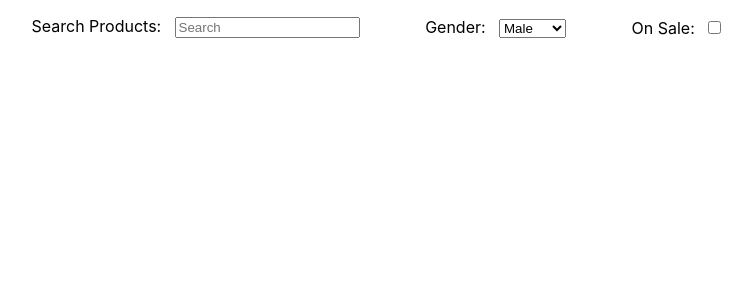
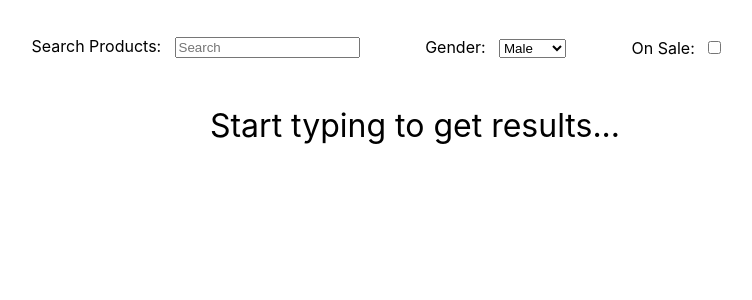
Before and after one commit to aethelz/react-dynamic-search, a React (Create React App) app: page / in a window 1280 px wide. Shown: the top 300 px of the page, without its empty margins (257-1009 px from the left). Built offline with nearby package versions, Linux system fonts and the light colour scheme.

Commit message:
Sanitize item data

```diff
--- /dev/null
+++ b/src/App/StartTyping/StartTyping.module.scss
@@ -0,0 +1,6 @@
+.wrapper {
+  width: 100%;
+  text-align: center;
+  font-size: 2em;
+  padding: 1em;
+}
--- /dev/null
+++ b/src/App/StartTyping/index.tsx
@@ -0,0 +1,9 @@
+import styles from './StartTyping.module.scss';
+
+const StartTyping = () => (
+  <div className={styles.wrapper}>
+    Start typing to get results...
+  </div>
+);
+
+export default StartTyping;
--- a/src/App/index.tsx
+++ b/src/App/index.tsx
@@ -2,12 +2,13 @@ import { useState, useMemo } from "react";
 import styles from "./App.module.scss";
 
 import type { Gender, Item } from "../shared/types";
-import { contains } from "../shared/utils";
+import { isSubstring, isItem } from "../shared/utils";
 
 import data from "../shared/data.json";
 
 import Wrapper from "../Wrapper";
 import Grid from "../Grid";
+import StartTyping from "./StartTyping";
 
 function App() {
   const [filter, setFilter] = useState("");
@@ -17,7 +18,8 @@ function App() {
   const showGrid = filter !== "";
   const filters: ((item: Item) => boolean)[] = useMemo(
     () => [
-      ({ title }) => contains(title, filter),
+      isItem,
+      ({ title }) => isSubstring(title, filter),
       ({ price, sale_price }) => !onSaleOnly || sale_price < price,
       ({ gender }) => !genders.length || genders.includes(gender),
     ],
@@ -70,6 +72,7 @@ function App() {
       </header>
 
       <main>
+        {!showGrid && <StartTyping />}
         {showGrid && <Grid data={data as Item[]} filters={filters} />}
       </main>
     </Wrapper>
--- a/src/Grid/index.tsx
+++ b/src/Grid/index.tsx
@@ -1,4 +1,5 @@
 import type { Item } from "../shared/types";
+import { paginationLimit } from "../shared/CONSTANTS";
 import { useMemo } from "react";
 import styles from "./Grid.module.scss";
 import ItemCard from "./ItemCard";
@@ -12,7 +13,9 @@ const Grid = ({ data, filters }: Props) => {
   const items = useMemo(() => {
     if (!filters.length) return [];
 
-    return data.filter((item) => filters.every((f) => f(item))).slice(0, 100);
+    return data
+      .filter((item) => filters.every((f) => f(item)))
+      .slice(0, paginationLimit);
   }, [filters, data]);
 
   if (!items.length) return <NothingFound />;
@@ -23,10 +26,10 @@ const Grid = ({ data, filters }: Props) => {
         <tr>
           <th>Title</th>
           <th>gtin</th>
-          <th>gender</th>
-          <th>price</th>
-          <th>sale price</th>
-          <th>thumbnail</th>
+          <th>Gender</th>
+          <th>Price</th>
+          <th>Sale Price</th>
+          <th>Thumbnail</th>
         </tr>
       </thead>
       <tbody data-testid="itemContainer">
--- a/src/Wrapper/Wrapper.module.scss
+++ b/src/Wrapper/Wrapper.module.scss
@@ -1,6 +1,6 @@
 .mainWrapper {
   max-width: 80ch;
-  // padding: 2ch;
+  padding: 2ch 0;
   margin: auto;
   background-color: white;
   height: 100%;
--- /dev/null
+++ b/src/shared/CONSTANTS.ts
@@ -0,0 +1,3 @@
+export const genders = ['female', 'male', 'unisex'] as const;
+
+export const paginationLimit = 100;
--- a/src/shared/utils.ts
+++ b/src/shared/utils.ts
@@ -1,3 +1,18 @@
-export function contains(where: string, what: string): boolean {
-  return where.toLowerCase().includes(what.toLowerCase());
+import type { Item, Gender } from "./types";
+import { genders } from "./CONSTANTS";
+
+export function isSubstring(str: string, substring: string): boolean {
+  return str.toLowerCase().includes(substring.toLowerCase());
 }
+
+export function isGender(value: any): value is Gender {
+  return genders.includes(value);
+}
+
+export function isItem(item: any): item is Item {
+  // More checks can be added here if data structure is potentially compromised
+  // and does not come from a strictly-typed source
+  return (
+    typeof item === "object" && "gender" in item && isGender(item["gender"])
+  );
+}
```
Also changed, not shown: src/shared/types.ts (+5 -4 lines).
